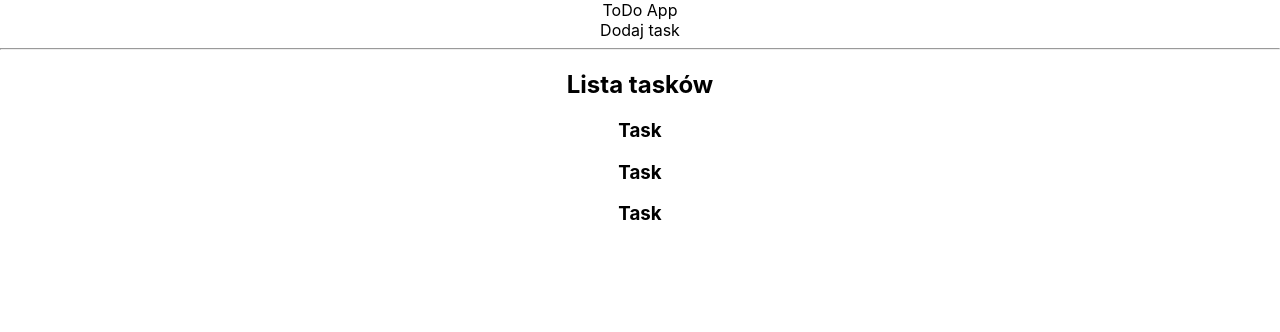
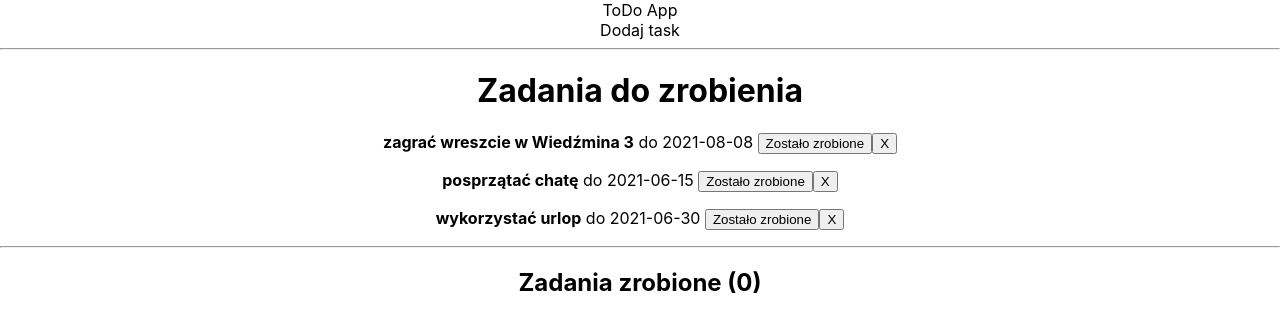
Before and after one commit to AdrianChojnacki/ToDoAppReact, a React (Create React App) app: page / in a window 1280 px wide. Shown: the top 332 px of the page. Built offline with nearby package versions, Linux system fonts and the light colour scheme.

Commit message:
list and buttons

```diff
--- a/src/components/App.css
+++ b/src/components/App.css
@@ -1,3 +1,7 @@
 body {
   text-align: center;
 }
+
+button {
+  cursor: pointer;
+}
--- a/src/components/App.js
+++ b/src/components/App.js
@@ -4,14 +4,53 @@ import TaskList from "./TaskList";
 import "./App.css";
 
 class App extends Component {
-  state = {};
+  state = {
+    tasks: [
+      {
+        id: 0,
+        text: "zagrać wreszcie w Wiedźmina 3",
+        date: "2021-08-08",
+        important: false,
+        active: true,
+        finishDate: null,
+      },
+      {
+        id: 1,
+        text: "posprzątać chatę",
+        date: "2021-06-15",
+        important: true,
+        active: true,
+        finishDate: null,
+      },
+      {
+        id: 2,
+        text: "wykorzystać urlop",
+        date: "2021-06-30",
+        important: true,
+        active: true,
+        finishDate: null,
+      },
+    ],
+  };
+
+  deleteTask = (id) => {
+    console.log("d" + id);
+  };
+
+  changeTaskStatus = (id) => {
+    console.log("c" + id);
+  };
 
   render() {
     return (
       <div className="task">
         ToDo App
         <AddTask />
-        <TaskList />
+        <TaskList
+          tasks={this.state.tasks}
+          delete={this.deleteTask}
+          change={this.changeTaskStatus}
+        />
       </div>
     );
   }
--- a/src/components/Task.js
+++ b/src/components/Task.js
@@ -1,7 +1,17 @@
-import React, { Component } from "react";
+import React from "react";
 
-const Task = () => {
-  return <h3>Task</h3>;
+const Task = (props) => {
+  const { text, date, id } = props.task;
+
+  return (
+    <div>
+      <p>
+        <strong>{text}</strong> do <span>{date} </span>
+        <button onClick={() => props.change(id)}>Zostało zrobione</button>
+        <button onClick={() => props.delete(id)}>X</button>
+      </p>
+    </div>
+  );
 };
 
 export default Task;
--- a/src/components/TaskList.js
+++ b/src/components/TaskList.js
@@ -1,14 +1,22 @@
-import React, { Component } from "react";
+import React from "react";
 import Task from "./Task";
 
-const TaskList = () => {
+const TaskList = (props) => {
+  const tasks = props.tasks.map((task) => (
+    <Task key={task.id} task={task} delete={props.delete} change={props.change} />
+  ));
+
   return (
-    <div>
-      <h2>Lista tasków</h2>
-      <Task />
-      <Task />
-      <Task />
-    </div>
+    <>
+      <div className="active">
+        <h1>Zadania do zrobienia</h1>
+        {tasks}
+      </div>
+      <hr />
+      <div className="done">
+        <h2>Zadania zrobione (0)</h2>
+      </div>
+    </>
   );
 };
 
```
